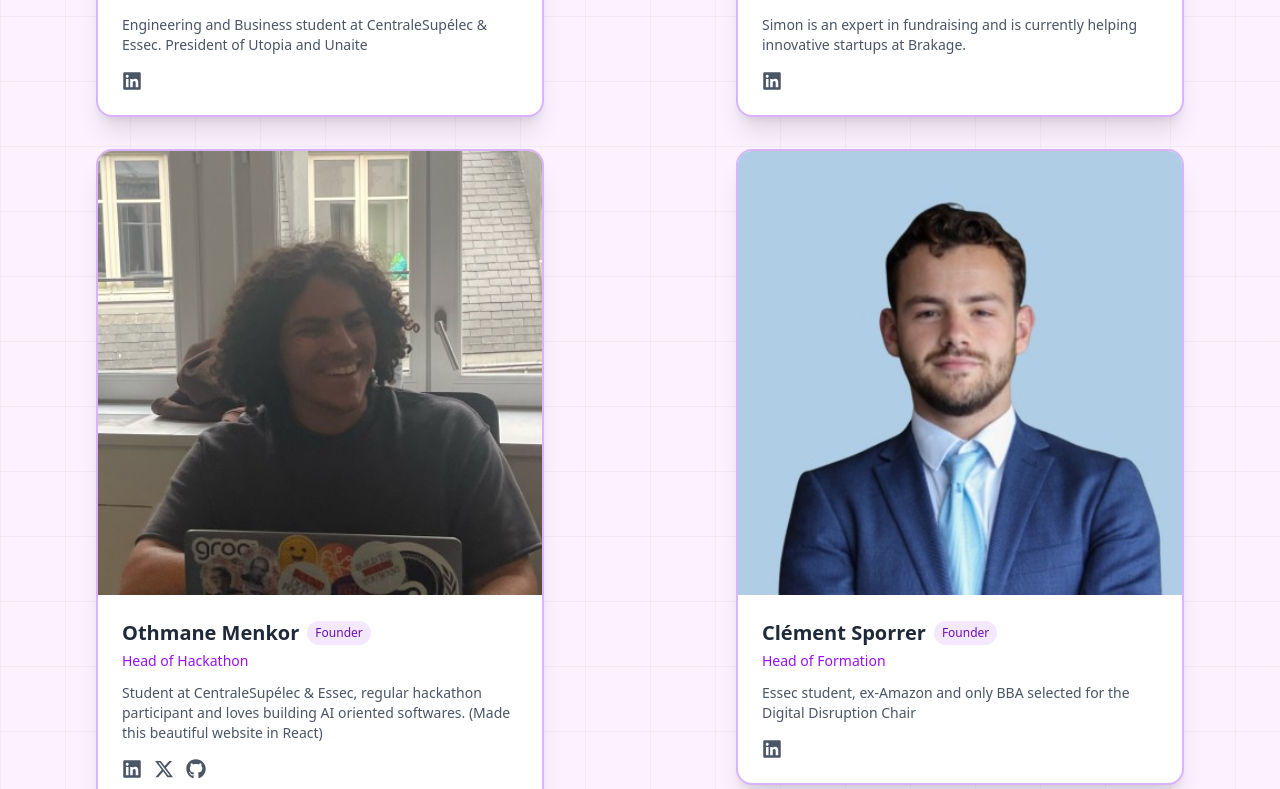
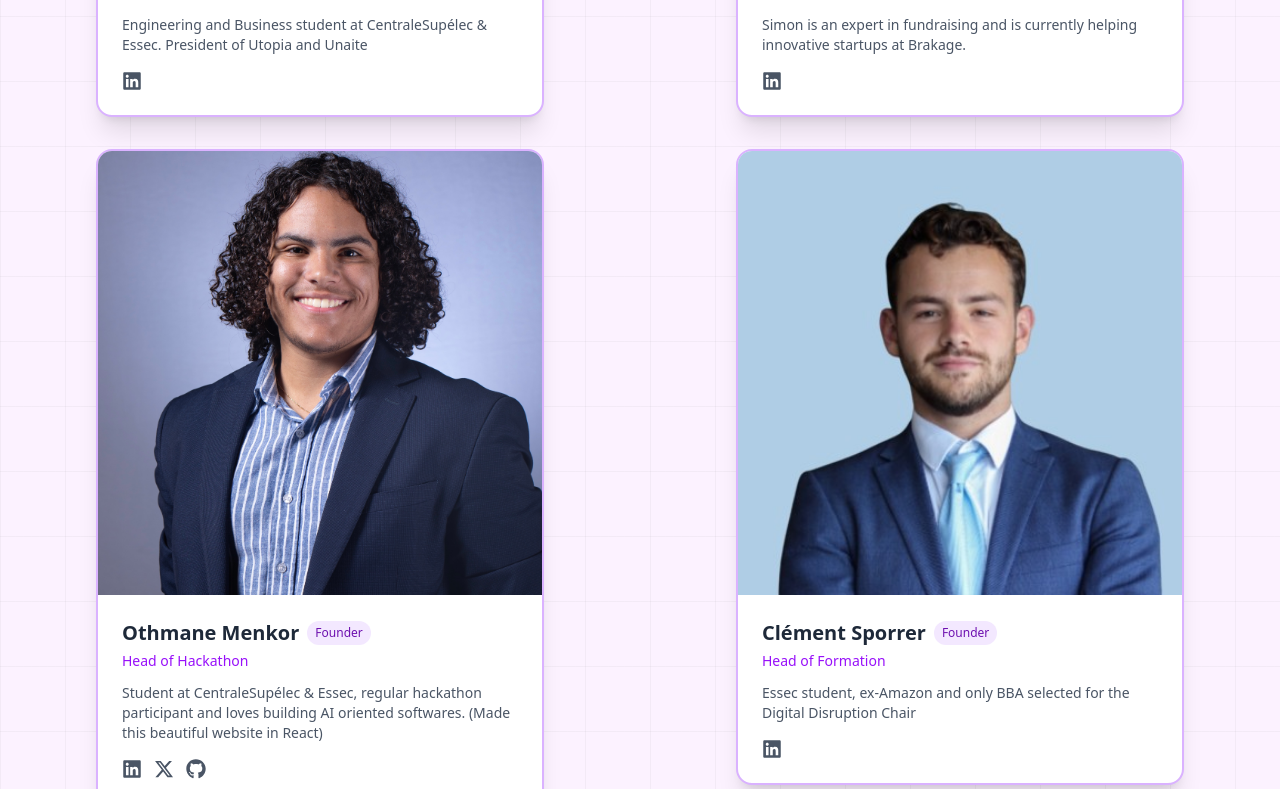
Before and after one commit to Othocs/UtopiaWebsite, a Next.js app: page /team in a window 1280 px wide. Shown: the part 699-1488 px from the top of the page. Built offline with nearby package versions, Linux system fonts and the light colour scheme.

Commit message:
added my pic

```diff
--- a/app/Components/navbar/navbar.tsx
+++ b/app/Components/navbar/navbar.tsx
@@ -103,7 +103,7 @@ const Navbar = () => {
             animate={{ opacity: 1, height: "auto" }}
             exit={{ opacity: 0, height: 0 }}
             transition={{ duration: 0.3, ease: "easeInOut" }}
-            className="md:hidden bg-[#fcf2ff]/10 backdrop-blur-sm shadow-lg overflow-hidden"
+            className="md:hidden bg-[#fcf2ff]/65 backdrop-blur-sm shadow-lg overflow-hidden"
           >
             <motion.div
               initial={{ y: -10 }}
--- a/app/team/data.ts
+++ b/app/team/data.ts
@@ -40,7 +40,7 @@ export const teamMembers: TeamMember[] = [
     id: 3,
     name: "Othmane Menkor",
     role: "Head of Hackathon",
-    imageUrl: "/team/otho.jpeg",
+    imageUrl: "/team/othopro.jpg",
     bio: "Student at CentraleSupélec & Essec, regular hackathon participant and loves building AI oriented softwares. (Made this beautiful website in React)",
     isFounder: true,
     socialLinks: {
```
Also changed, not shown: public/team/othopro.jpg (added), 1 other file (tests, documents, lock files or other folders).
